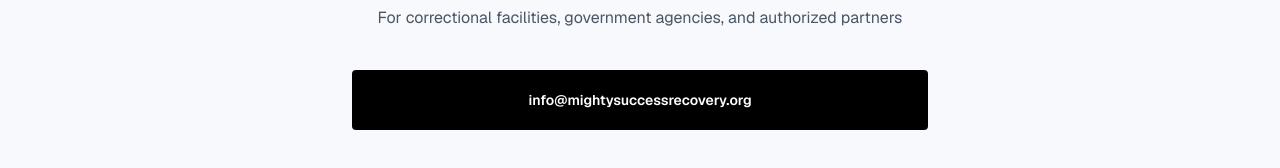
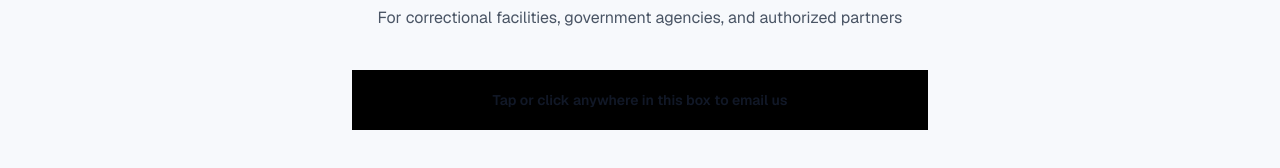
Before and after one commit to mightysuccessrecovery/mightysuccessrecovery-LockedInSystems, a Next.js app: page /contact in a window 1280 px wide. Shown: the part 219-387 px from the top of the page. Built offline with nearby package versions, Linux system fonts and the light colour scheme; no server answers.

Commit message:
Contact: restore direct mailto black email box
Use a simple full-width black mailto block on the contact page so users can click anywhere in the box to open their email app.

Made-with: Cursor

```diff
--- a/app/contact/page.tsx
+++ b/app/contact/page.tsx
@@ -12,12 +12,12 @@ export default function Contact() {
       </p>
 
       <a
-        href="mailto:info@mightysuccessrecovery.org?subject=Mighty%20Success%20Recovery%20Inquiry"
-        className="email-box mx-auto mt-10 max-w-xl rounded-lg focus-visible:outline focus-visible:outline-2 focus-visible:outline-offset-2 focus-visible:outline-[#0F2A44]"
+        href="mailto:info@mightysuccessrecovery.org"
+        className="email-box mx-auto mt-10 block max-w-xl bg-black p-5 text-white no-underline focus-visible:outline focus-visible:outline-2 focus-visible:outline-offset-2 focus-visible:outline-[#0F2A44]"
       >
-        <div className="black-box rounded text-center text-sm font-semibold">
-          info@mightysuccessrecovery.org
-        </div>
+        <span className="block text-center text-sm font-semibold">
+          Tap or click anywhere in this box to email us
+        </span>
       </a>
 
       {/* OPTIONAL DETAILS (compose your message in email when the link opens) */}
```
